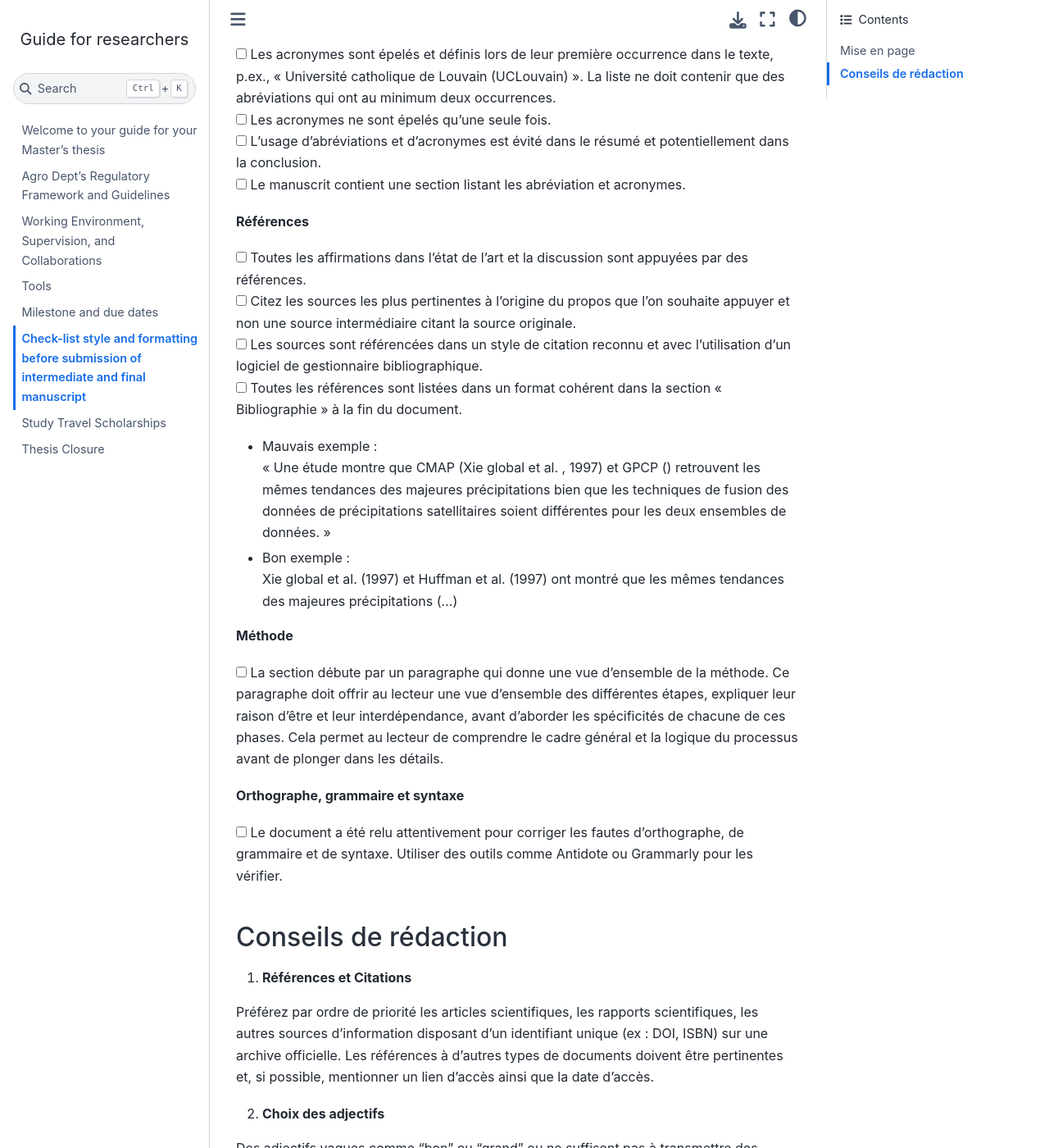
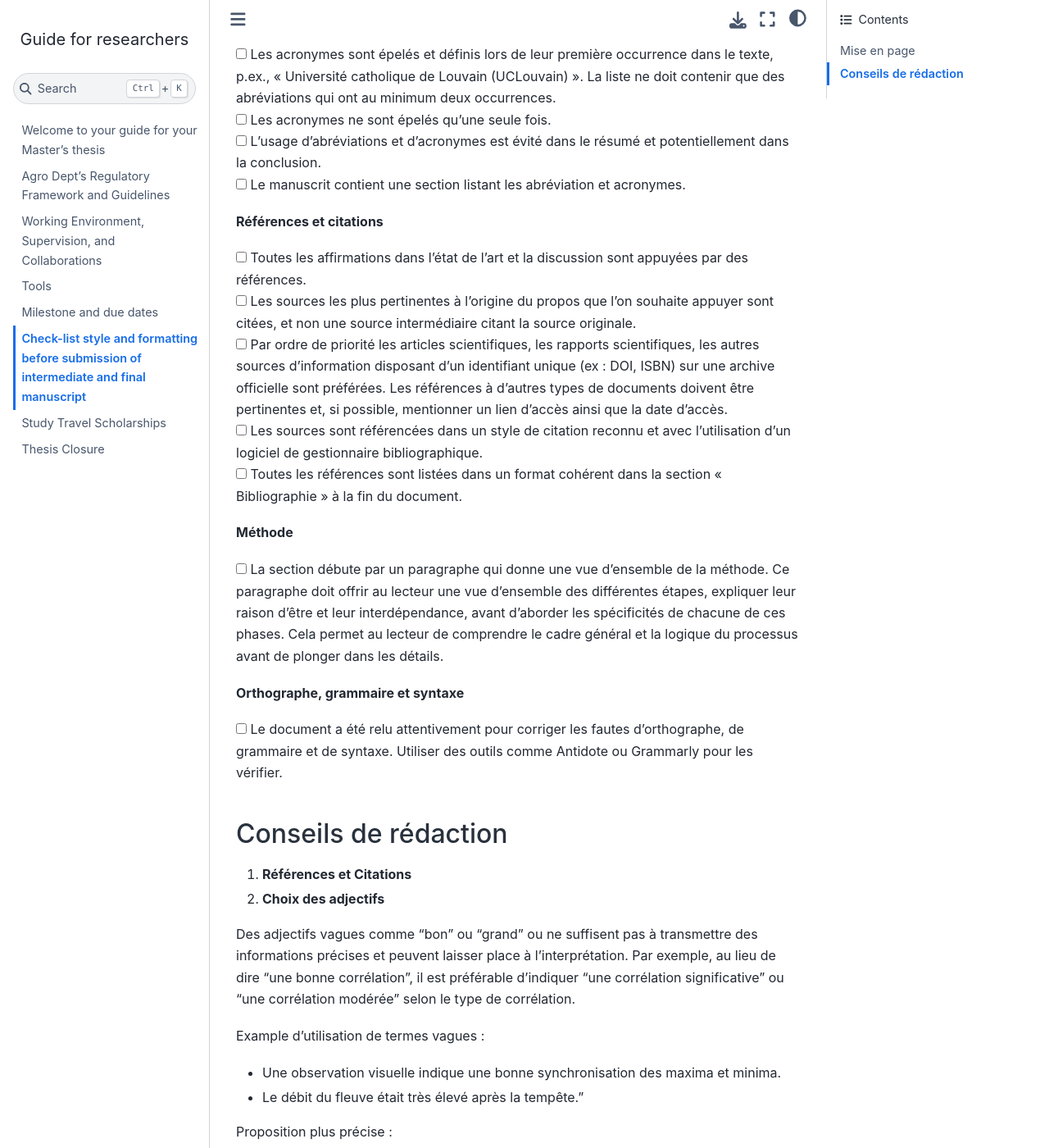
Before and after one commit to GERUlab/guide4researchers, a Jupyter Book: the page built from chapter5.md, in a window 1280 px wide and 1400 px high, scrolled down 1812 px. Shown: the whole window at 82% size. Built offline with Jupyter Book 1.0.4 settings and Sphinx 7.4.7 and the Sphinx Book theme 1.1.4, drawn with Linux system fonts in a browser that asks for light colours.

Commit message:
Update chapter5.md

```diff
--- a/chapter5.md
+++ b/chapter5.md
@@ -44,18 +44,14 @@
 <input type="checkbox"> L’usage d’abréviations et d’acronymes est évité dans le résumé et potentiellement dans la conclusion. <br>
 <input type="checkbox"> Le manuscrit contient une section listant les abréviation et acronymes. <br>
 
-**Références**
+**Références et citations**
 
 <input type="checkbox"> Toutes les affirmations dans l’état de l’art et la discussion sont appuyées par des références.<br>
-<input type="checkbox"> Citez les sources les plus pertinentes à l’origine du propos que l’on souhaite appuyer et non une source intermédiaire citant la source originale. <br>
+<input type="checkbox"> Les sources les plus pertinentes à l’origine du propos que l’on souhaite appuyer sont citées, et non une source intermédiaire citant la source originale. <br>
+<input type="checkbox"> Par ordre de priorité les articles scientifiques, les rapports scientifiques, les autres sources d’information disposant d’un identifiant unique (ex : DOI, ISBN) sur une archive officielle sont préférées. Les références à d’autres types de documents doivent être pertinentes et, si possible, mentionner un lien d’accès ainsi que la date d’accès. <br>
 <input type="checkbox"> Les sources sont référencées dans un style de citation reconnu et avec l’utilisation d’un logiciel de gestionnaire bibliographique.<br>
 <input type="checkbox"> Toutes les références sont listées dans un format cohérent dans la section « Bibliographie » à la fin du document.<br>
 
-- Mauvais exemple : <br>
-« Une étude montre que CMAP (Xie global et al. , 1997) et GPCP () retrouvent les mêmes tendances des majeures précipitations bien que les techniques de fusion des données de précipitations satellitaires soient différentes pour les deux ensembles de données. »
-
-- Bon exemple :<br>
-Xie global et al. (1997) et Huffman et al. (1997) ont montré que les mêmes tendances des majeures précipitations (…)<br>
 
 **Méthode**
 
@@ -69,7 +65,7 @@ Xie global et al. (1997) et Huffman et al. (1997) ont montré que les mêmes ten
 
 1. **Références et Citations**
 
-Préférez par ordre de priorité les articles scientifiques, les rapports scientifiques, les autres sources d’information disposant d’un identifiant unique (ex : DOI, ISBN) sur une archive officielle. Les références à d’autres types de documents doivent être pertinentes et, si possible, mentionner un lien d’accès ainsi que la date d’accès.
+
 
 2. **Choix des adjectifs**
 
```
